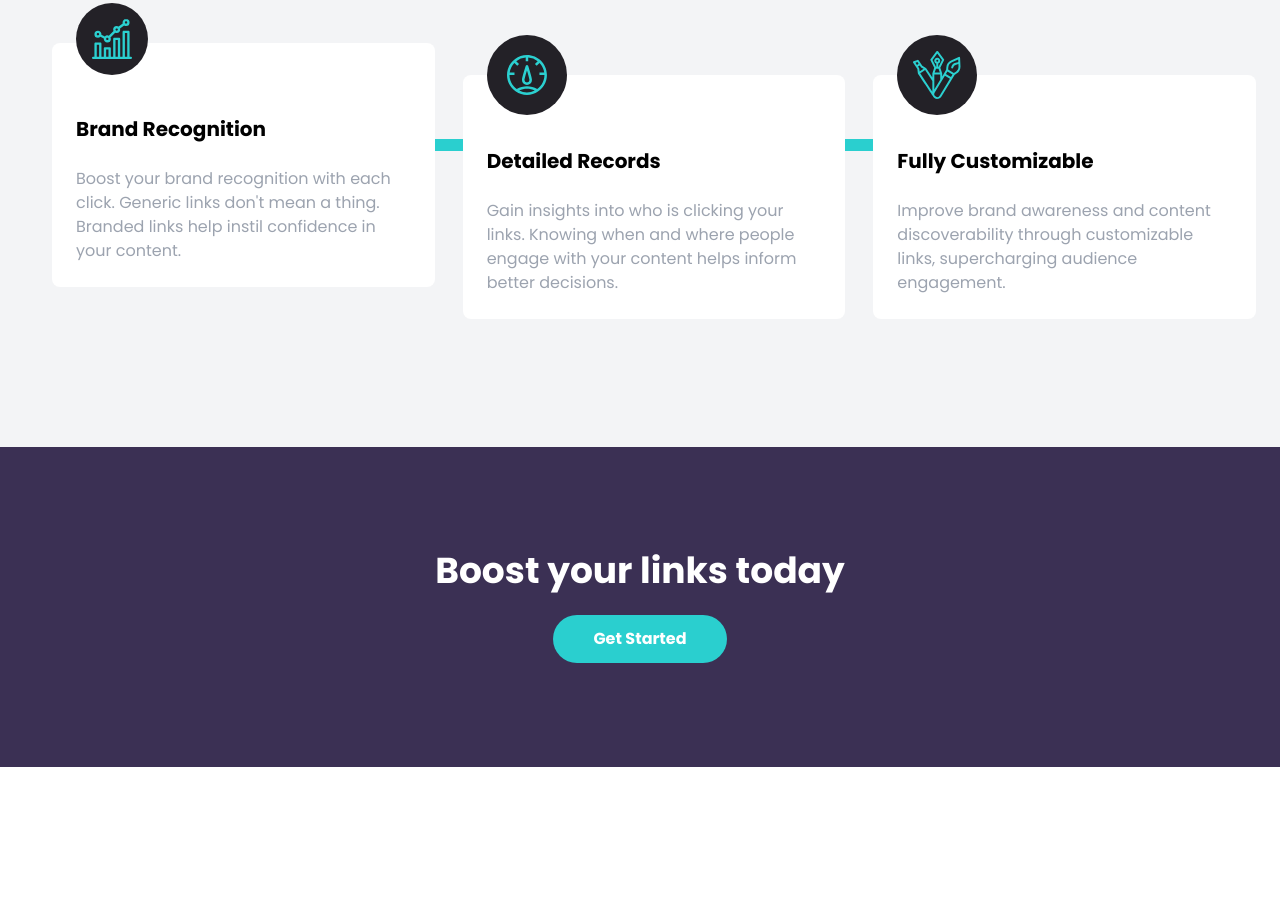
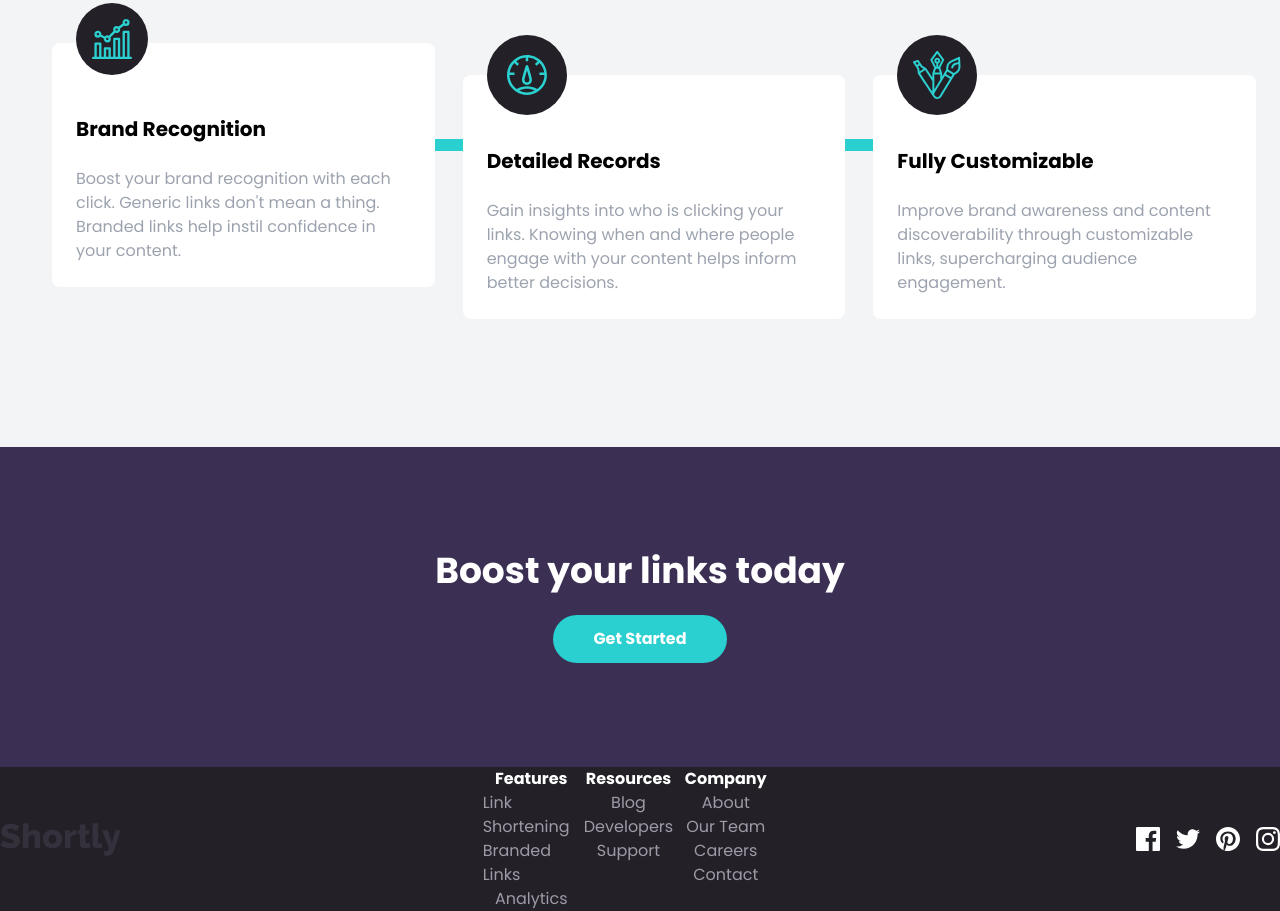
Before and after one commit to ghanikhan1/shortly, a website: page index.html in a window 1280 px wide. Shown: the part 1441-2352 px from the top of the page. Before the commit the page ends 2208 px from the top, so only its background shows below. Drawn offline with Linux system fonts and the light colour scheme.

Commit message:
Footer completed

```diff
--- a/index.html
+++ b/index.html
@@ -167,8 +167,50 @@
           </button>
       </div>
   </section>
-  <section>
-
-  </section>
+<!--Footer-->
+  <footer class="py-16 bg-veryDarkViolet">
+      <div class="container flex flex-col items-center justify-between mx-auto space-y-16 md:flex-row md:space-y-0 md:items-start">
+<!--          Logo -->
+          <img src="images/logo.svg" alt="">
+<!--          Menus Container-->
+          <div class="flex flex-col space-y-16 md:space-x-20 md:flex-row md:space-y-0">
+<!--              Menu 1-->
+              <div class="flex flex-col items-center w-full md:items-start">
+                  <div class="mb-5 font-bold text-white capitalize">Features</div>
+                  <div class="flex flex-col items-center space-y-3 md:items-start">
+                      <a href="#" class="capitalize text-grayishViolet hover:text-cyan">link shortening</a>
+                      <a href="#" class="capitalize text-grayishViolet hover:text-cyan">branded links</a>
+                      <a href="#" class="capitalize text-grayishViolet hover:text-cyan">analytics</a>
+                  </div>
+              </div>
+<!--              Menu 2 -->
+              <div class="flex flex-col items-center w-full md:items-start">
+                  <div class="mb-5 font-bold text-white capitalize">Resources</div>
+                  <div class="flex flex-col items-center space-y-3 md:items-start">
+                      <a href="#" class="capitalize text-grayishViolet hover:text-cyan">blog</a>
+                      <a href="#" class="capitalize text-grayishViolet hover:text-cyan">developers</a>
+                      <a href="#" class="capitalize text-grayishViolet hover:text-cyan">support</a>
+                  </div>
+              </div>
+              <!--              Menu 3 -->
+              <div class="flex flex-col items-center w-full md:items-start">
+                  <div class="mb-5 font-bold text-white capitalize">company</div>
+                  <div class="flex flex-col items-center space-y-3 md:items-start">
+                      <a href="#" class="capitalize text-grayishViolet hover:text-cyan">about</a>
+                      <a href="#" class="capitalize text-grayishViolet hover:text-cyan">our team</a>
+                      <a href="#" class="capitalize text-grayishViolet hover:text-cyan">careers</a>
+                      <a href="#" class="capitalize text-grayishViolet hover:text-cyan">contact</a>
+                  </div>
+              </div>
+          </div>
+<!--          Socials -->
+          <div class="flex items-center justify-between space-x-4">
+              <img src="images/icon-facebook.svg" alt="" class="ficon">
+              <img src="images/icon-twitter.svg" alt="" class="ficon">
+              <img src="images/icon-pinterest.svg" alt="" class="ficon">
+              <img src="images/icon-instagram.svg" alt="" class="ficon">
+          </div>
+      </div>
+  </footer>
   </body>
 </html>
--- a/input.css
+++ b/input.css
@@ -7,3 +7,7 @@
     background-repeat: no-repeat;
     background-size: cover;
 }
+
+.ficon:hover {
+    filter: invert(79%) sepia(61%) saturate(464%) hue-rotate(130deg) brightness(89%) contrast(85%);
+}
```
